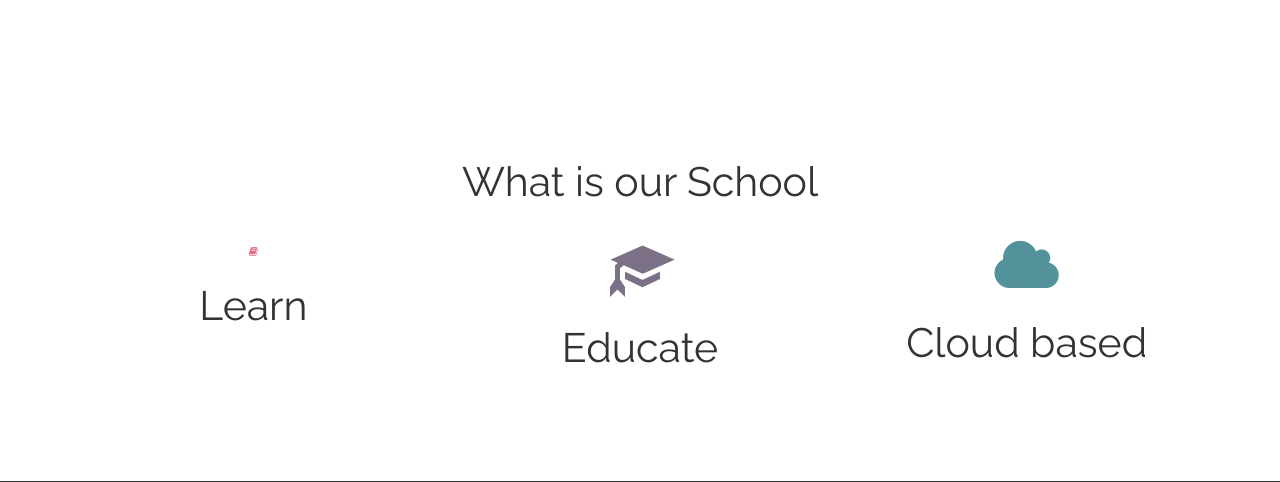
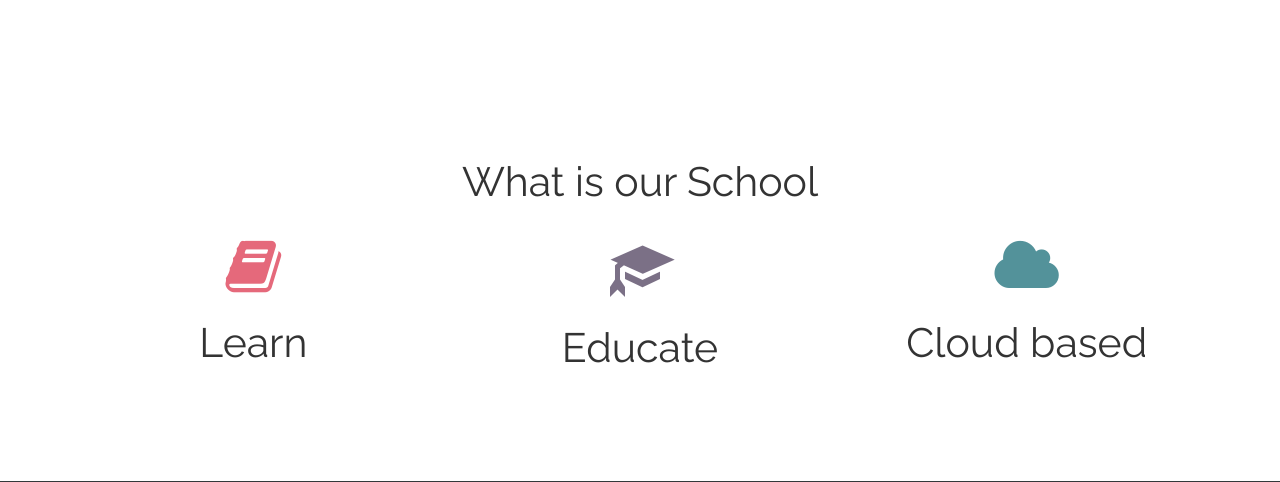
Before and after one commit to Barsom/my-first-blog, a Django app: page / in a window 1280 px wide. Shown: the part 623-1105 px from the top of the page. Run offline with Django 3.2, Linux system fonts and the light colour scheme; data comes from the database, SQL or seed files in the repository; some libraries are stand-ins or nearby versions.

Commit message:
Update styles.css

```diff
--- a/home/static/assets/css/styles.css
+++ b/home/static/assets/css/styles.css
@@ -43,7 +43,7 @@ im#isa3{
 }
 
 #book{
-  font-size:10px;
+  font-size:60px;
   color:rgb(229,105,123);
 }
 
```
